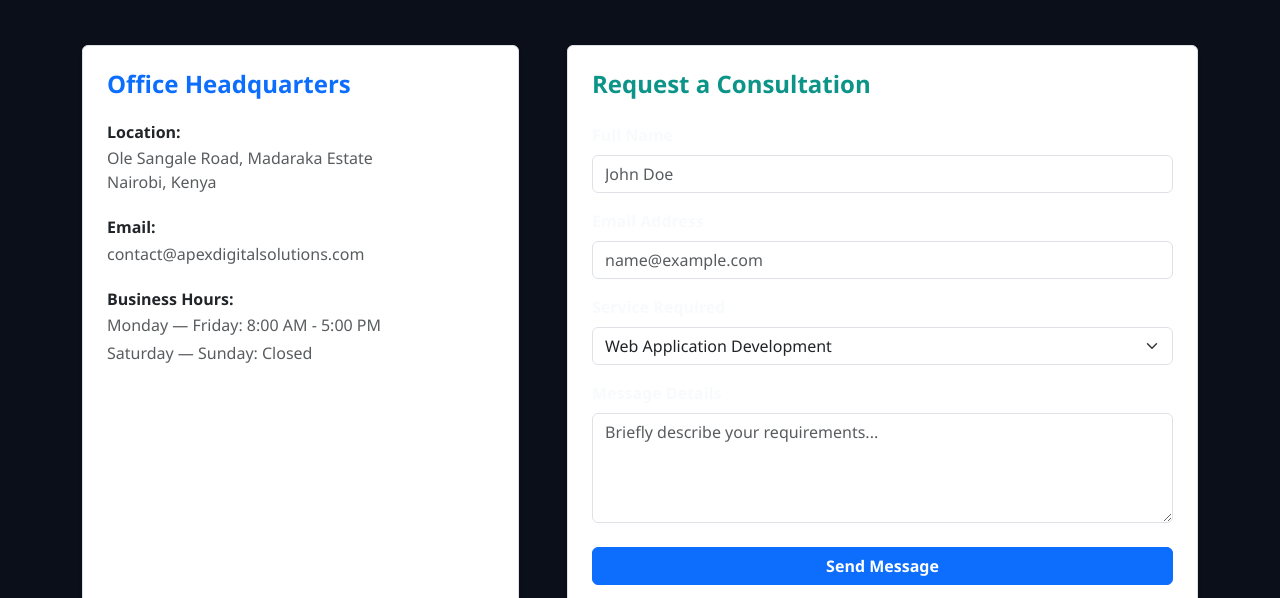
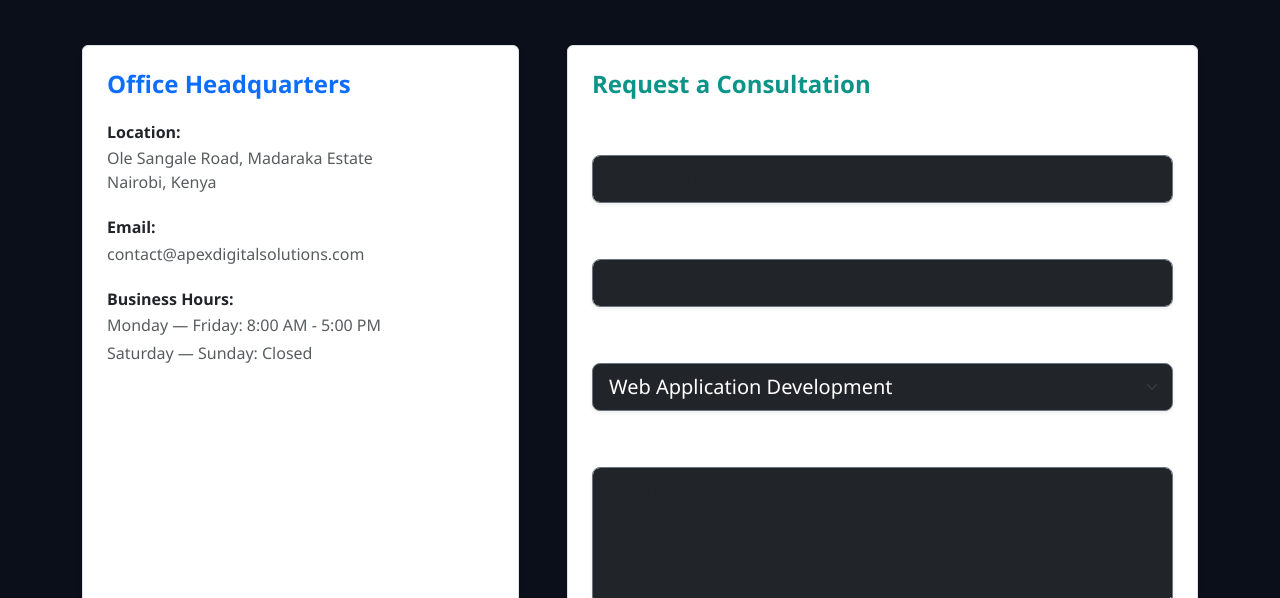
Before and after one commit to danielamourrrr-ctrl/web-app-project, a plain HTML site: page contact.html in a window 1280 px wide. Shown: the part 202-800 px from the top of the page. Drawn offline with nearby package versions, Linux system fonts and the light colour scheme.

Commit message:
Optimize contact form template inputs with dark-styled focus layout attributes

```diff
--- a/contact.html
+++ b/contact.html
@@ -65,27 +65,27 @@
                     <div class="p-4 bg-white rounded shadow-sm border">
                         <h4 class="fw-bold text-teal mb-4" style="color: #0d9488;">Request a Consultation</h4>
                         <form id="contactForm" novalidate>
-                            <div class="mb-3">
-                                <label for="fullName" class="form-label fw-semibold">Full Name</label>
-                                <input type="text" class="form-control" id="fullName" placeholder="John Doe" required>
+                            <div class="mb-4">
+                                <label for="fullName" class="form-label fw-semibold text-white-50">Full Name</label>
+                                <input type="text" class="form-control form-control-lg bg-dark text-white border-secondary shadow-sm" id="fullName" placeholder="Enter your full name" style="border-radius: 8px;" required>
                             </div>
-                            <div class="mb-3">
-                                <label for="emailAddress" class="form-label fw-semibold">Email Address</label>
-                                <input type="email" class="form-control" id="emailAddress" placeholder="name@example.com" required>
+                            <div class="mb-4">
+                                <label for="emailAddress" class="form-label fw-semibold text-white-50">Email Address</label>
+                                <input type="email" class="form-control form-control-lg bg-dark text-white border-secondary shadow-sm" id="emailAddress" placeholder="name@company.com" style="border-radius: 8px;" required>
                             </div>
-                            <div class="mb-3">
-                                <label for="projectTheme" class="form-label fw-semibold">Service Required</label>
-                                <select class="form-select" id="projectTheme">
+                            <div class="mb-4">
+                                <label for="projectTheme" class="form-label fw-semibold text-white-50">Service Required</label>
+                                <select class="form-select form-select-lg bg-dark text-white border-secondary shadow-sm" id="projectTheme" style="border-radius: 8px;">
                                     <option selected>Web Application Development</option>
                                     <option>Network Infrastructure Design</option>
                                     <option>Software Architecture Consulting</option>
                                 </select>
                             </div>
                             <div class="mb-4">
-                                <label for="userMessage" class="form-label fw-semibold">Message Details</label>
-                                <textarea class="form-control" id="userMessage" rows="4" placeholder="Briefly describe your requirements..." required></textarea>
+                                <label for="userMessage" class="form-label fw-semibold text-white-50">Message Details</label>
+                                <textarea class="form-control form-control-lg bg-dark text-white border-secondary shadow-sm" id="userMessage" rows="4" placeholder="Briefly describe your infrastructural requirements..." style="border-radius: 8px;" required></textarea>
                             </div>
-                            <button type="submit" class="btn btn-primary w-100 fw-bold">Send Message</button>
+                            <button type="submit" class="btn btn-teal w-100 btn-lg fw-bold text-white shadow" style="background-color: #0d9488; border: none; border-radius: 8px;">Send Consultation Request</button>
                         </form>
                     </div>
                 </div>
```
